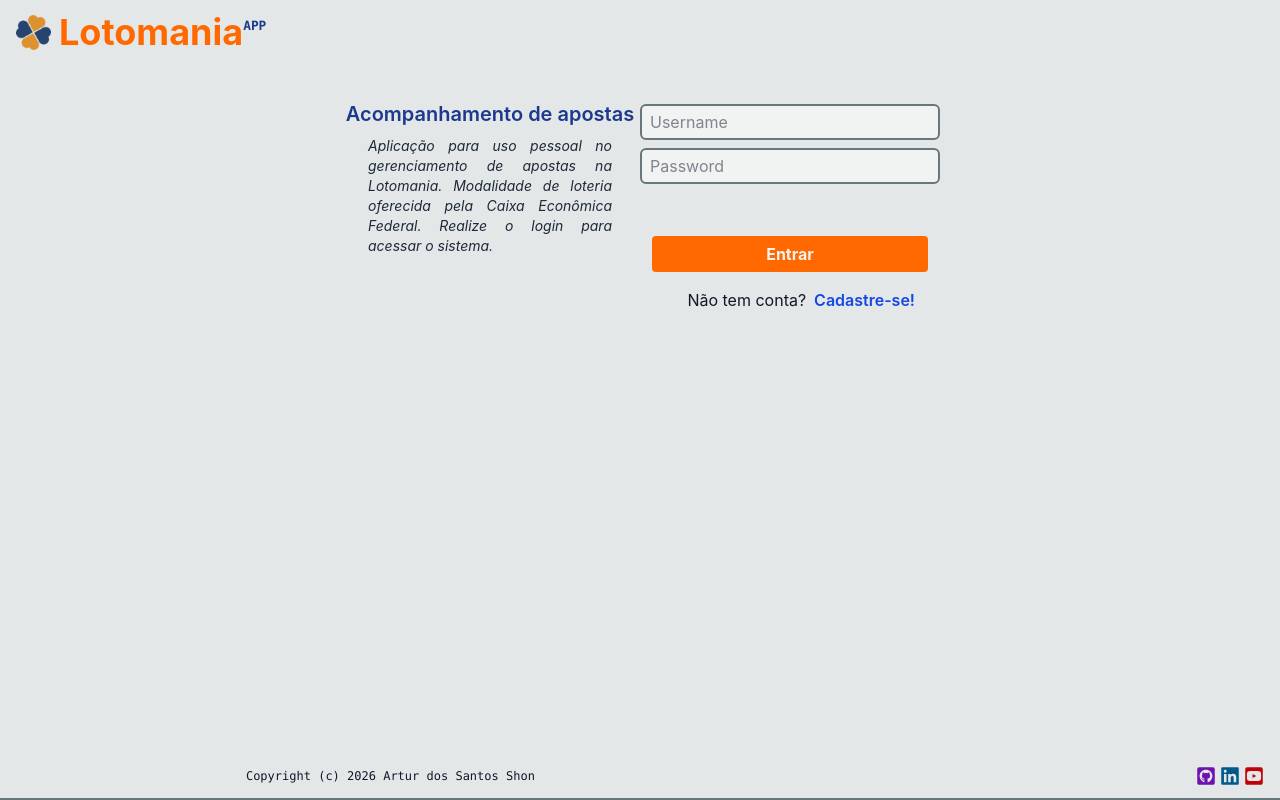
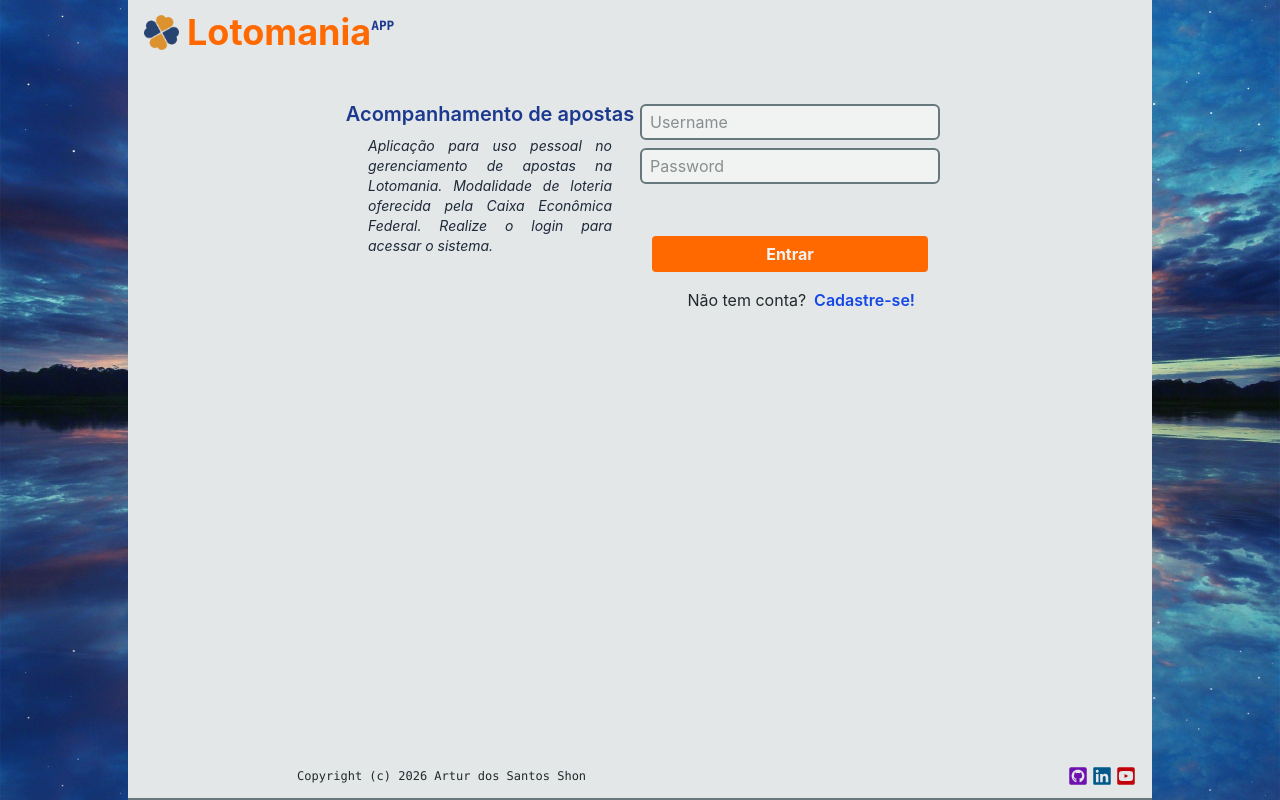
Before and after one commit to SkyArtur/Lotomania-0.0.1, a React (Vite) app in the folder lotomania-APP/: page /login in a window 1280 px wide. Built offline with nearby package versions, Linux system fonts and the light colour scheme; no server answers.

Commit message:
refactor: adjust flex box structure and colors

```diff
--- a/lotomania-APP/src/App.jsx
+++ b/lotomania-APP/src/App.jsx
@@ -8,8 +8,8 @@ import { AuthProvider } from "./context/AuthContext.jsx";
 
 function App() {
     return (
-        <div className={ 'h-auto flex flex-col items-center justify-center bg-app-image-sunshine text-gray-900' }>
-            <div className={ 'container flex flex-col items-center justify-between h-screen max-h-screen bg-mist-200' }>
+        <div className={ 'h-auto flex items-center justify-center bg-app-image-sunshine text-mist-800' }>
+            <div className={ 'container max-w-5xl flex flex-col items-center justify-between h-screen max-h-screen bg-mist-200' }>
                 <AuthProvider>
                     <BrowserRouter>
                         <Header />
```
